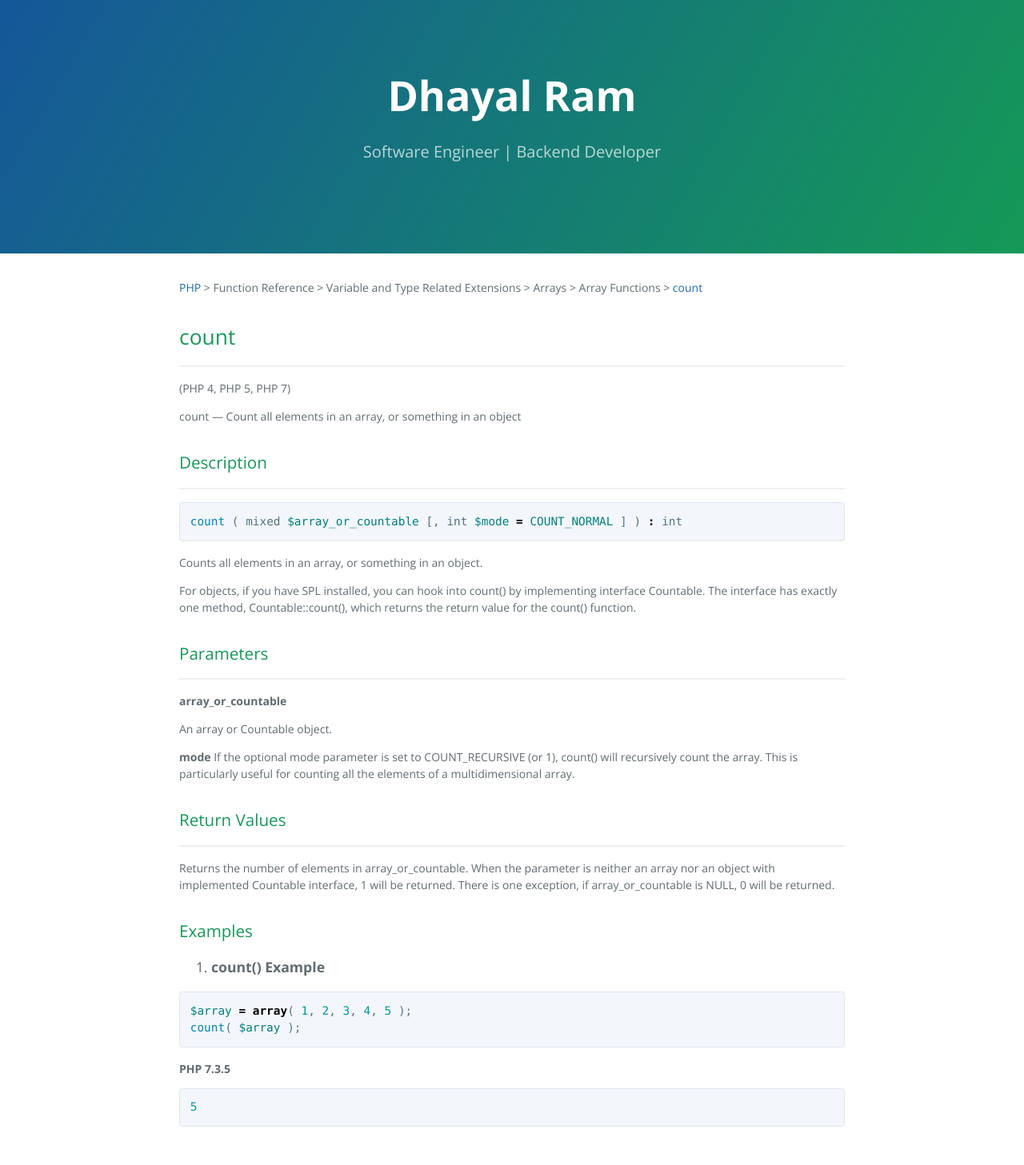
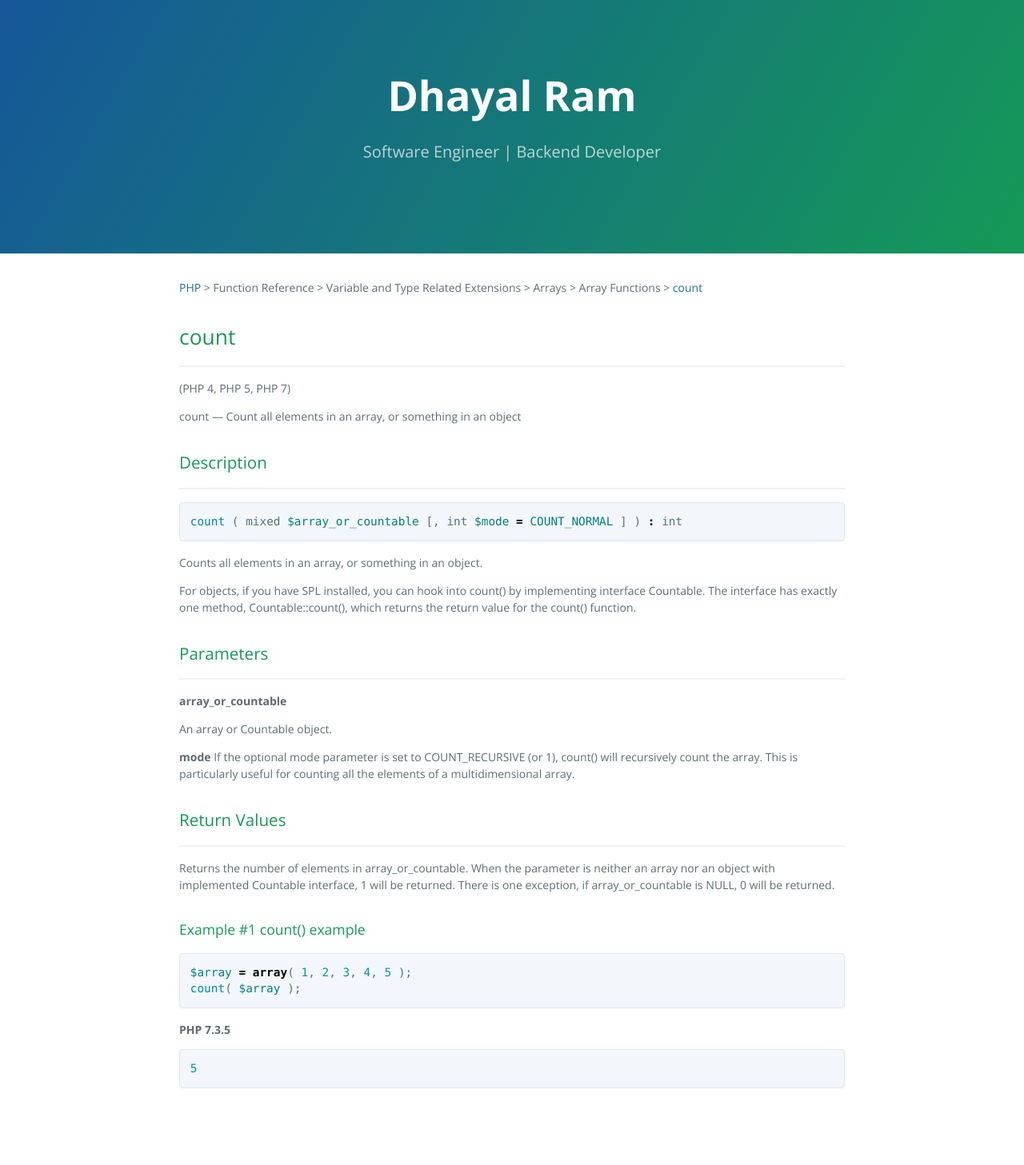
Before and after one commit to dhayalramk/dhayalramk.github.io, a Jekyll site: the page built from PHP/FuncationReference/VariableAndTypeRelatedExtensions/Arrays/ArrayFunctions/count.md, in a window 1280 px wide. Shown: the whole page at 80% size. Built offline with Jekyll 4.4.1, drawn with Linux system fonts in a browser that asks for light colours; our own code applies the rules of GitHub Pages for plain Markdown files; after the commit the page ends 1409 px from its top, so only the background shows below that.

Commit message:
Alignment

````diff
--- a/PHP/FuncationReference/VariableAndTypeRelatedExtensions/Arrays/ArrayFunctions/count.md
+++ b/PHP/FuncationReference/VariableAndTypeRelatedExtensions/Arrays/ArrayFunctions/count.md
@@ -33,9 +33,7 @@ _________________
 
 Returns the number of elements in array_or_countable. When the parameter is neither an array nor an object with implemented Countable interface, 1 will be returned. There is one exception, if array_or_countable is NULL, 0 will be returned.
 
-### Examples
-
-1. **count() Example**
+#### Example #1 count() example
 
 ```php
 $array = array( 1, 2, 3, 4, 5 );
````
